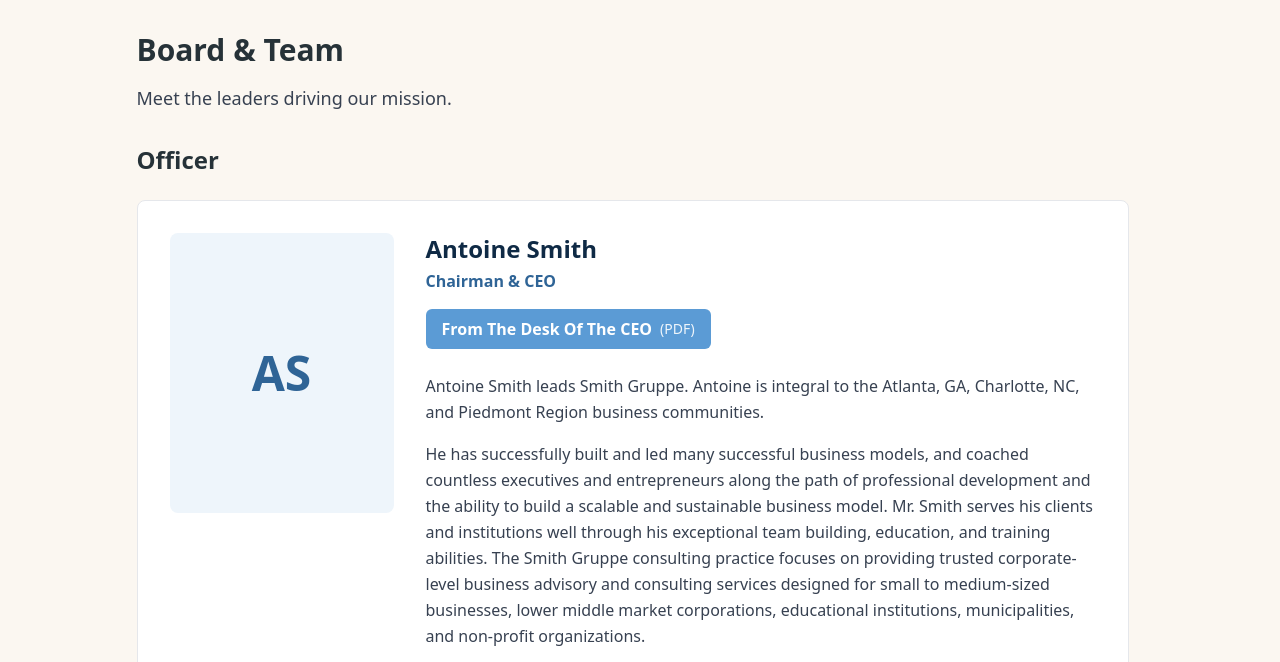
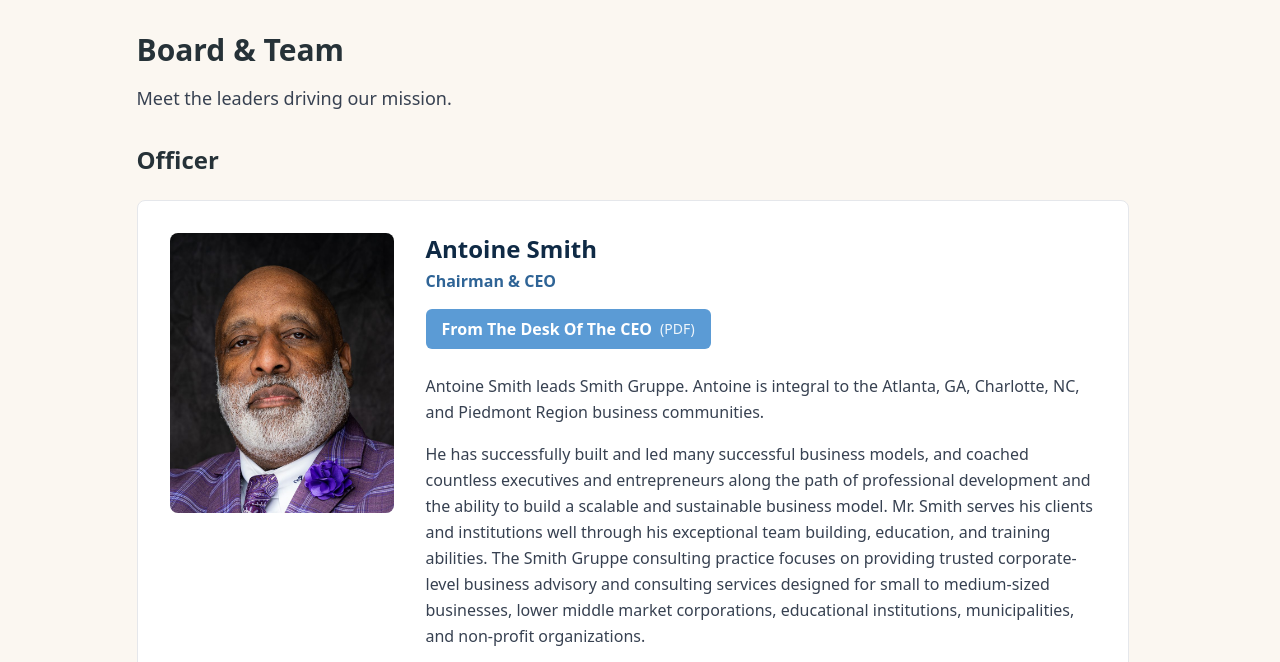
Before and after one commit to Helwingv/E3-CoE, an Astro site: page /about/board-and-team in a window 1280 px wide. Shown: the part 102-764 px from the top of the page. Built offline with nearby package versions, Linux system fonts and the light colour scheme; Astro itself is replaced by a stand-in of ours.

Commit message:
Board and Team: add Antoine Smith's headshot
Cropped the 4000x6000 original to a 4:5 head-and-shoulders portrait,
resized to 800x1000 and compressed (about 160 KB). Original not committed.

Co-Authored-By: Claude Opus 5.5 <noreply@anthropic.com>

```diff
--- a/src/pages/about/board-and-team.astro
+++ b/src/pages/about/board-and-team.astro
@@ -20,7 +20,7 @@ const sections = [
         name: "Antoine Smith",
         role: "Chairman & CEO",
         initials: "AS",
-        photo: undefined as string | undefined,
+        photo: "/images/team/antoine-smith.jpg" as string | undefined,
         showCeoLetter: true,
         bio: [
           "Antoine Smith leads Smith Gruppe. Antoine is integral to the Atlanta, GA, Charlotte, NC, and Piedmont Region business communities.",
```
Also changed, not shown: public/images/team/antoine-smith.jpg (added).
